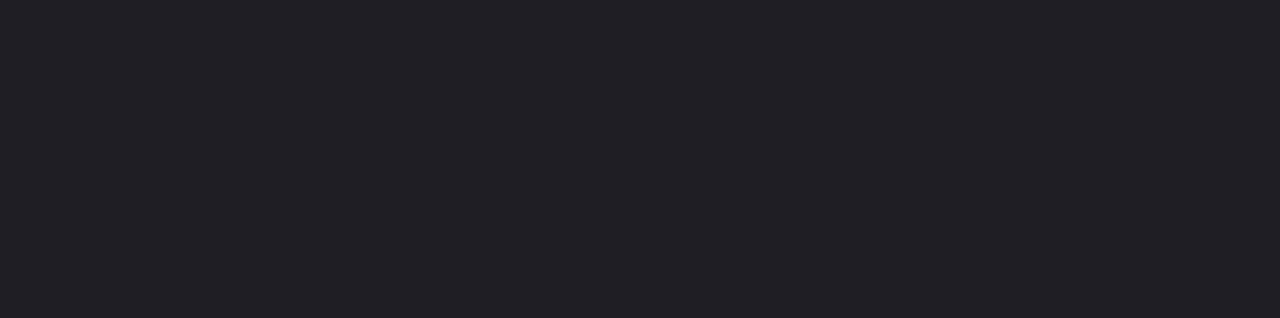
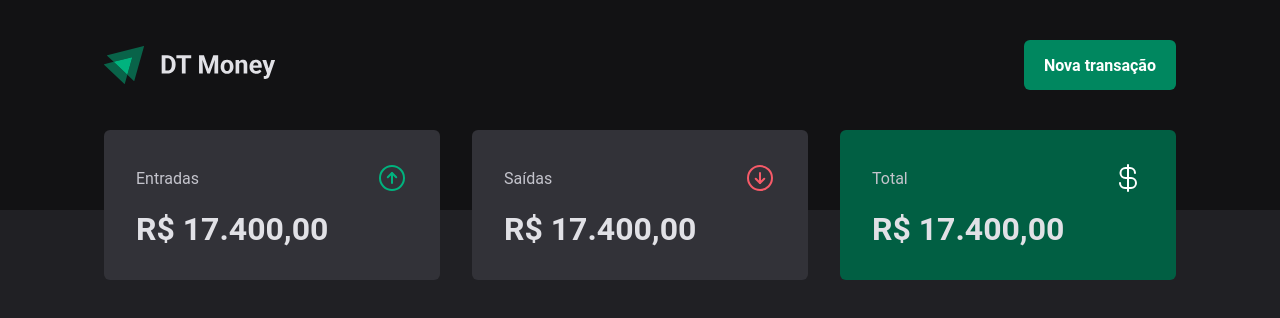
Before and after one commit to dbssy/dt-money2, a React app: page / in a window 1280 px wide. Shown: the top 318 px of the page. Built offline with nearby package versions, Linux system fonts and the light colour scheme; the HTML template or start-up script is replaced by a standard one.

Commit message:
feat: implementing components: Header and Summary

```diff
--- a/package.json
+++ b/package.json
@@ -10,6 +10,7 @@
     "lint": "eslint src --ext .ts,.tsx"
   },
   "dependencies": {
+    "phosphor-react": "^1.4.1",
     "react": "^18.2.0",
     "react-dom": "^18.2.0",
     "styled-components": "^5.3.6"
--- a/src/App.tsx
+++ b/src/App.tsx
@@ -3,10 +3,14 @@ import { ThemeProvider } from 'styled-components'
 import { defaultTheme } from './styles/themes/default'
 import { GlobalStyle } from './styles/global'
 
+import { Transactions } from './pages/Transactions'
+
 export function App() {
   return (
     <ThemeProvider theme={defaultTheme}>
       <GlobalStyle />
+
+      <Transactions />
     </ThemeProvider>
   )
 }
--- /dev/null
+++ b/src/components/Header/index.tsx
@@ -0,0 +1,15 @@
+import { HeaderContainer, HeaderContent, NewTransactionButton } from './styles'
+
+import logoImg from '../../assets/logo.svg'
+
+export function Header() {
+  return (
+    <HeaderContainer>
+      <HeaderContent>
+        <img src={logoImg} alt="" />
+
+        <NewTransactionButton>Nova transação</NewTransactionButton>
+      </HeaderContent>
+    </HeaderContainer>
+  )
+}
--- /dev/null
+++ b/src/components/Header/styles.ts
@@ -0,0 +1,33 @@
+import styled from 'styled-components'
+
+export const HeaderContainer = styled.header`
+  background: ${({ theme }) => theme['gray-900']};
+  padding: 2.5rem 0 7.5rem;
+`
+
+export const HeaderContent = styled.div`
+  width: 100%;
+  max-width: 1120px;
+  margin: 0 auto;
+  padding: 0 1.5rem;
+
+  display: flex;
+  align-items: center;
+  justify-content: space-between;
+`
+
+export const NewTransactionButton = styled.button`
+  height: 50px;
+  border: 0;
+  background: ${({ theme }) => theme['green-500']};
+  color: ${({ theme }) => theme.white};
+  font-weight: bold;
+  padding: 0 1.25rem;
+  border-radius: 6px;
+  cursor: pointer;
+
+  &:hover {
+    background: ${({ theme }) => theme['green-700']};
+    transition: background-color 0.2s;
+  }
+`
--- /dev/null
+++ b/src/components/Summary/index.tsx
@@ -0,0 +1,36 @@
+import { ArrowCircleDown, ArrowCircleUp, CurrencyDollar } from 'phosphor-react'
+
+import { SummaryCard, SummaryContainer } from './styles'
+
+export function Summary() {
+  return (
+    <SummaryContainer>
+      <SummaryCard>
+        <header>
+          <span>Entradas</span>
+          <ArrowCircleUp size={32} color="#00b37e" />
+        </header>
+
+        <strong>R$ 17.400,00</strong>
+      </SummaryCard>
+
+      <SummaryCard>
+        <header>
+          <span>Saídas</span>
+          <ArrowCircleDown size={32} color="#f75a68" />
+        </header>
+
+        <strong>R$ 17.400,00</strong>
+      </SummaryCard>
+
+      <SummaryCard variant="green">
+        <header>
+          <span>Total</span>
+          <CurrencyDollar size={32} color="#fff" />
+        </header>
+
+        <strong>R$ 17.400,00</strong>
+      </SummaryCard>
+    </SummaryContainer>
+  )
+}
--- /dev/null
+++ b/src/components/Summary/styles.ts
@@ -0,0 +1,43 @@
+import styled, { css } from 'styled-components'
+
+export const SummaryContainer = styled.section`
+  width: 100%;
+  max-width: 1120px;
+  margin: 0 auto;
+  padding: 0 1.5rem;
+
+  display: grid;
+  grid-template-columns: repeat(3, 1fr);
+  gap: 2rem;
+
+  margin-top: -5rem;
+`
+
+interface SummaryCardProps {
+  variant?: 'green'
+}
+
+export const SummaryCard = styled.div<SummaryCardProps>`
+  background: ${({ theme }) => theme['gray-600']};
+  border-radius: 6px;
+  padding: 2rem;
+
+  header {
+    display: flex;
+    align-items: center;
+    justify-content: space-between;
+    color: ${({ theme }) => theme['gray-300']};
+  }
+
+  strong {
+    display: block;
+    margin-top: 1rem;
+    font-size: 2rem;
+  }
+
+  ${({ variant }) =>
+    variant === 'green' &&
+    css`
+      background: ${({ theme }) => theme['green-700']};
+    `}
+`
--- /dev/null
+++ b/src/pages/Transactions/index.tsx
@@ -0,0 +1,12 @@
+import { Header } from '../../components/Header'
+import { Summary } from '../../components/Summary'
+
+export function Transactions() {
+  return (
+    <div>
+      <Header />
+
+      <Summary />
+    </div>
+  )
+}
--- a/src/styles/global.ts
+++ b/src/styles/global.ts
@@ -18,7 +18,7 @@ export const GlobalStyle = createGlobalStyle`
     -webkit-font-smoothing: antialiased;
   }
 
-  border-style, input, textarea, button {
+  body, input, textarea, button {
     font: 400 1rem 'Roboto', sans-serif;
   }
 `
```
Also changed, not shown: src/assets/logo.svg (added), src/pages/Transactions/styles.ts (added), 1 other file (tests, documents, lock files or other folders).
